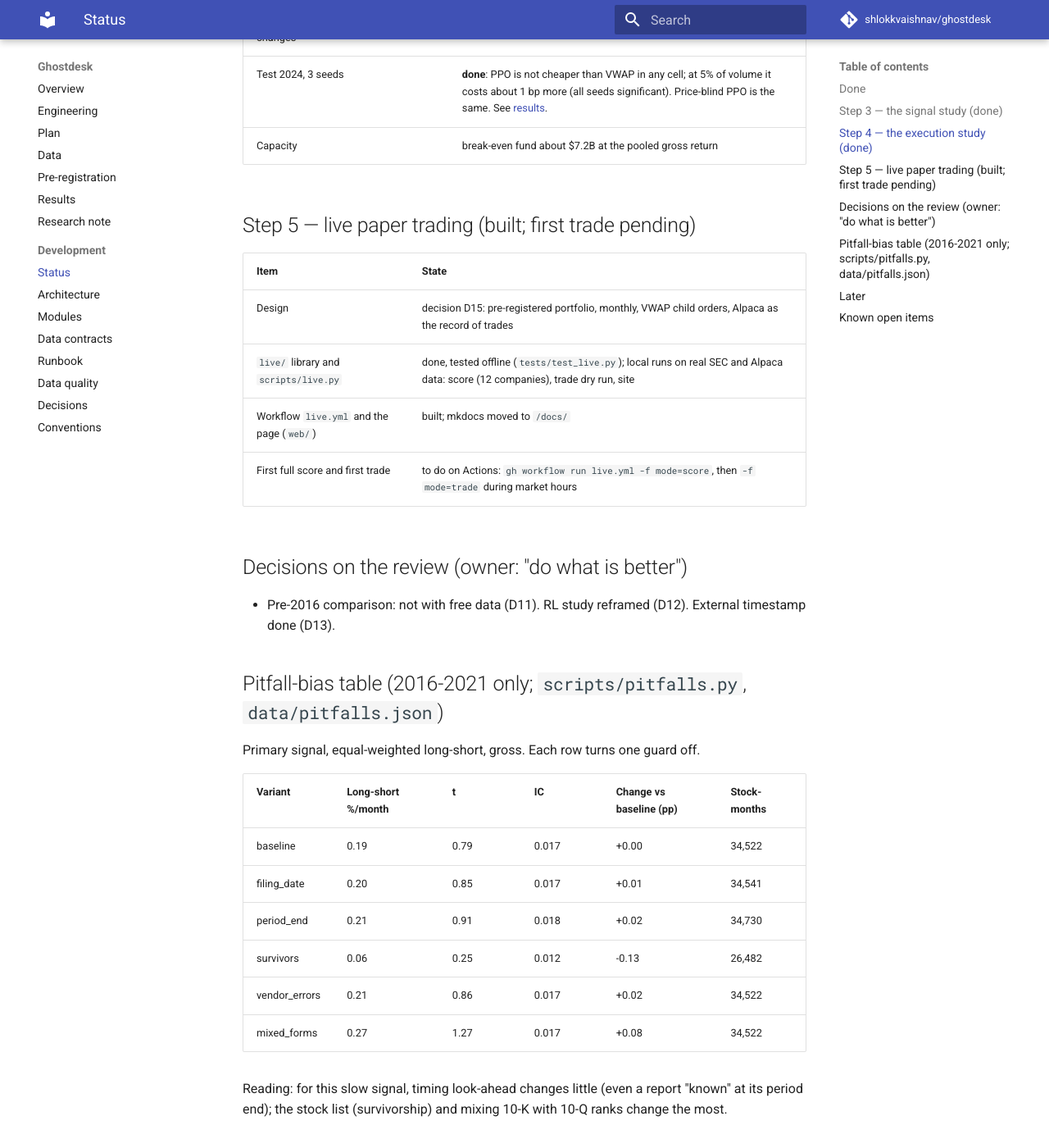
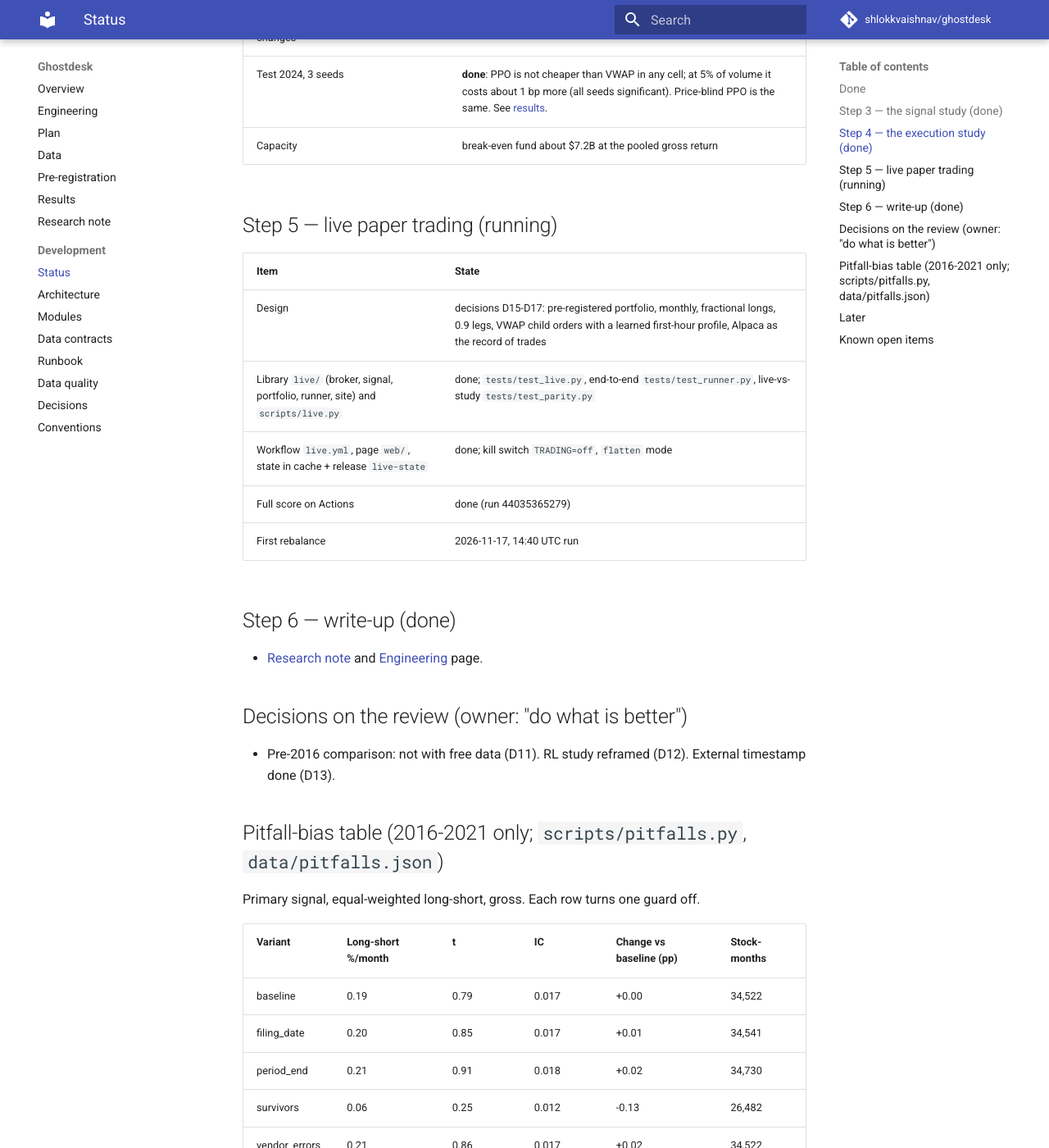
Before and after one commit to shlokkvaishnav/ghostdesk, an MkDocs documentation site: the page built from docs/dev/status.md, in a window 1280 px wide and 1400 px high, scrolled down 1605 px. Shown: the whole window at 82% size. Built offline with MkDocs 1.6.1 and Material for MkDocs 9.7.7, drawn with Linux system fonts in a browser that asks for light colours; comment, search, counter and statistics services are not loaded; some of the changed text lies outside the part shown.

Commit message:
Status: Step 5 running, Step 6 written

```diff
--- a/docs/dev/status.md
+++ b/docs/dev/status.md
@@ -30,13 +30,17 @@ Updated 2026-11-17. Steps follow [docs/plan.md](../plan.md).
 | Test 2024, 3 seeds | **done**: PPO is not cheaper than VWAP in any cell; at 5% of volume it costs about 1 bp more (all seeds significant). Price-blind PPO is the same. See [results](../results.md#results-the-execution-study). |
 | Capacity | break-even fund about $7.2B at the pooled gross return |
 
-## Step 5 — live paper trading (built; first trade pending)
+## Step 5 — live paper trading (running)
 | Item | State |
 |---|---|
-| Design | decision D15: pre-registered portfolio, monthly, VWAP child orders, Alpaca as the record of trades |
-| `live/` library and `scripts/live.py` | done, tested offline (`tests/test_live.py`); local runs on real SEC and Alpaca data: score (12 companies), trade dry run, site |
-| Workflow `live.yml` and the page (`web/`) | built; mkdocs moved to `/docs/` |
-| First full score and first trade | to do on Actions: `gh workflow run live.yml -f mode=score`, then `-f mode=trade` during market hours |
+| Design | decisions D15-D17: pre-registered portfolio, monthly, fractional longs, 0.9 legs, VWAP child orders with a learned first-hour profile, Alpaca as the record of trades |
+| Library `live/` (broker, signal, portfolio, runner, site) and `scripts/live.py` | done; `tests/test_live.py`, end-to-end `tests/test_runner.py`, live-vs-study `tests/test_parity.py` |
+| Workflow `live.yml`, page `web/`, state in cache + release `live-state` | done; kill switch `TRADING=off`, `flatten` mode |
+| Full score on Actions | done (run 44035365279) |
+| First rebalance | 2026-11-17, 14:40 UTC run |
+
+## Step 6 — write-up (done)
+- [Research note](../note.md) and [Engineering](../engineering.md) page.
 
 ## Decisions on the review (owner: "do what is better")
 - Pre-2016 comparison: not with free data (D11). RL study reframed (D12). External timestamp done (D13).
@@ -60,7 +64,7 @@ list (survivorship) and mixing 10-K with 10-Q ranks change the most.
 
 - Step 4b — optional world model behind the gates of decision D2.
 
-- Step 6 — research note, one-page summary, filing-diff visual, `make figures`.
+- Filing-diff visual on the page; pitfall table with a CI per change; actionlint in CI.
 
 ## Known open items
 - data-quality F7 (MD&A in Exhibit 13), F8 (revenue concept names): not blocking.
```
